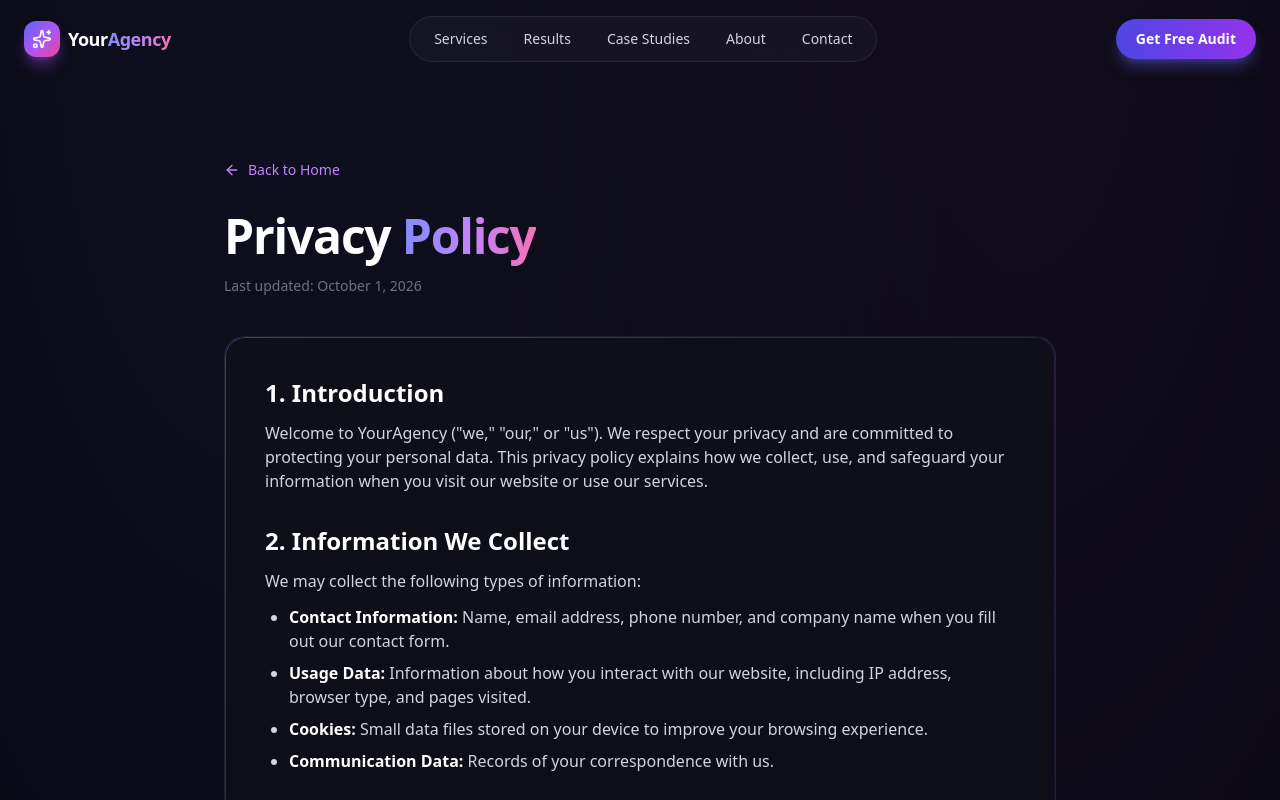
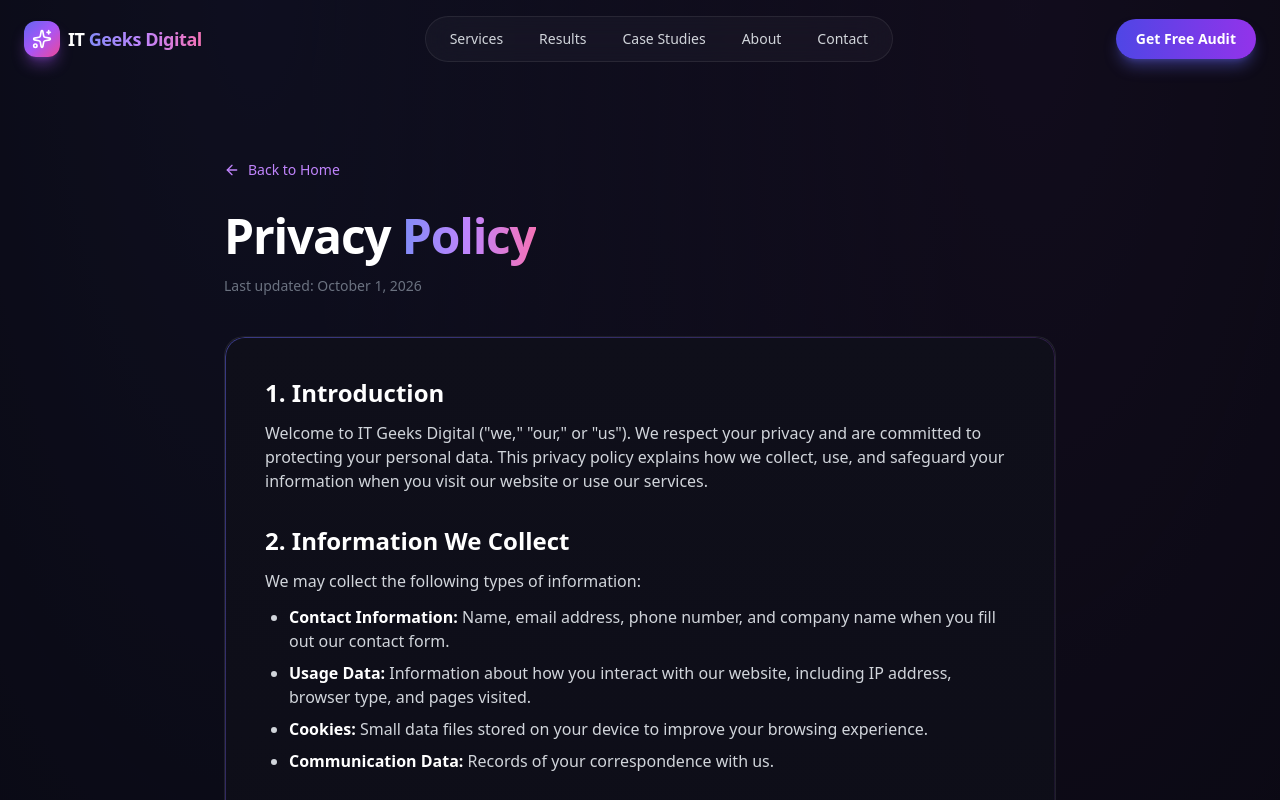
Before and after one commit to anujkumar1000/googleads, a Next.js app: page /privacy-policy in a window 1280 px wide. Shown: the top 800 px of the page. Built offline with nearby package versions, Linux system fonts and the light colour scheme.

Commit message:
first commit

```diff
--- a/app/components/Footer.tsx
+++ b/app/components/Footer.tsx
@@ -13,7 +13,7 @@ export default function Footer() {
                 <Sparkles className="w-5 h-5 text-white" />
               </div>
               <span className="text-lg font-bold text-white">
-                Your<span className="gradient-text">Agency</span>
+                IT<span className="gradient-text"> Geeks Digital</span>
               </span>
             </Link>
             <p className="text-sm text-gray-400 leading-relaxed max-w-sm">
@@ -70,7 +70,7 @@ export default function Footer() {
 
         <div className="border-t border-white/5 mt-10 md:mt-12 pt-6 md:pt-8 flex flex-col md:flex-row justify-between items-center gap-4 text-center md:text-left">
           <p className="text-sm text-gray-500">
-            © {new Date().getFullYear()} YourAgency. All rights reserved.
+            © {new Date().getFullYear()} IT Geeks Digital. All rights reserved.
           </p>
           <div className="flex flex-wrap justify-center gap-4 sm:gap-6 text-sm text-gray-500">
             <Link href="/privacy-policy" className="hover:text-purple-400 transition">Privacy Policy</Link>
--- a/app/components/Navbar.tsx
+++ b/app/components/Navbar.tsx
@@ -52,7 +52,7 @@ export default function Navbar() {
               <Sparkles className="w-4 h-4 sm:w-5 sm:h-5 text-white" />
             </motion.div>
             <span className="text-base sm:text-lg font-bold tracking-tight text-white">
-              Your<span className="gradient-text">Agency</span>
+              IT<span className="gradient-text"> Geeks Digital</span>
             </span>
           </Link>
 
@@ -113,7 +113,7 @@ export default function Navbar() {
                   <Sparkles className="w-4 h-4 text-white" />
                 </div>
                 <span className="text-base font-bold text-white">
-                  Your<span className="gradient-text">Agency</span>
+                  IT<span className="gradient-text"> Geeks Digital</span>
                 </span>
               </Link>
               <button
--- a/app/layout.tsx
+++ b/app/layout.tsx
@@ -4,7 +4,7 @@ import Navbar from './components/Navbar';
 import Footer from './components/Footer';
 
 export const metadata: Metadata = {
-  title: 'YourAgency — Google Ads & Digital Marketing',
+  title: 'IT Geeks Digital — Google Ads & Digital Marketing',
   description:
     'Data-driven Google Ads campaigns that scale your business profitably.',
 };
--- a/app/privacy-policy/page.tsx
+++ b/app/privacy-policy/page.tsx
@@ -30,7 +30,7 @@ export default function PrivacyPolicyPage() {
             <section>
               <h2 className="text-xl md:text-2xl font-bold text-white mb-3">1. Introduction</h2>
               <p className="text-sm md:text-base">
-                Welcome to YourAgency ("we," "our," or "us"). We respect your privacy and are committed to protecting your personal data. This privacy policy explains how we collect, use, and safeguard your information when you visit our website or use our services.
+                Welcome to IT Geeks Digital ("we," "our," or "us"). We respect your privacy and are committed to protecting your personal data. This privacy policy explains how we collect, use, and safeguard your information when you visit our website or use our services.
               </p>
             </section>
 
--- a/app/refund-policy/page.tsx
+++ b/app/refund-policy/page.tsx
@@ -27,7 +27,7 @@ export default function RefundPolicyPage() {
             <section>
               <h2 className="text-xl md:text-2xl font-bold text-white mb-3">1. Overview</h2>
               <p className="text-sm md:text-base">
-                At YourAgency, we're committed to delivering high-quality digital marketing services. This Refund Policy outlines the terms under which refunds may be issued for our services.
+                At IT Geeks Digital, we're committed to delivering high-quality digital marketing services. This Refund Policy outlines the terms under which refunds may be issued for our services.
               </p>
             </section>
 
--- a/app/terms/page.tsx
+++ b/app/terms/page.tsx
@@ -28,7 +28,7 @@ export default function TermsPage() {
             <section>
               <h2 className="text-xl md:text-2xl font-bold text-white mb-3">1. Agreement to Terms</h2>
               <p className="text-sm md:text-base">
-                By accessing or using the services of YourAgency ("we," "our," or "us"), you agree to be bound by these Terms and Conditions. If you do not agree to these terms, please do not use our services.
+                By accessing or using the services of IT Geeks Digital ("we," "our," or "us"), you agree to be bound by these Terms and Conditions. If you do not agree to these terms, please do not use our services.
               </p>
             </section>
 
@@ -82,7 +82,7 @@ export default function TermsPage() {
             <section>
               <h2 className="text-xl md:text-2xl font-bold text-white mb-3">8. Limitation of Liability</h2>
               <p className="text-sm md:text-base">
-                To the maximum extent permitted by law, YourAgency shall not be liable for any indirect, incidental, special, or consequential damages arising from the use of our services. Our total liability shall not exceed the fees paid by you in the three months preceding the claim.
+                To the maximum extent permitted by law, IT Geeks Digital shall not be liable for any indirect, incidental, special, or consequential damages arising from the use of our services. Our total liability shall not exceed the fees paid by you in the three months preceding the claim.
               </p>
             </section>
 
```
